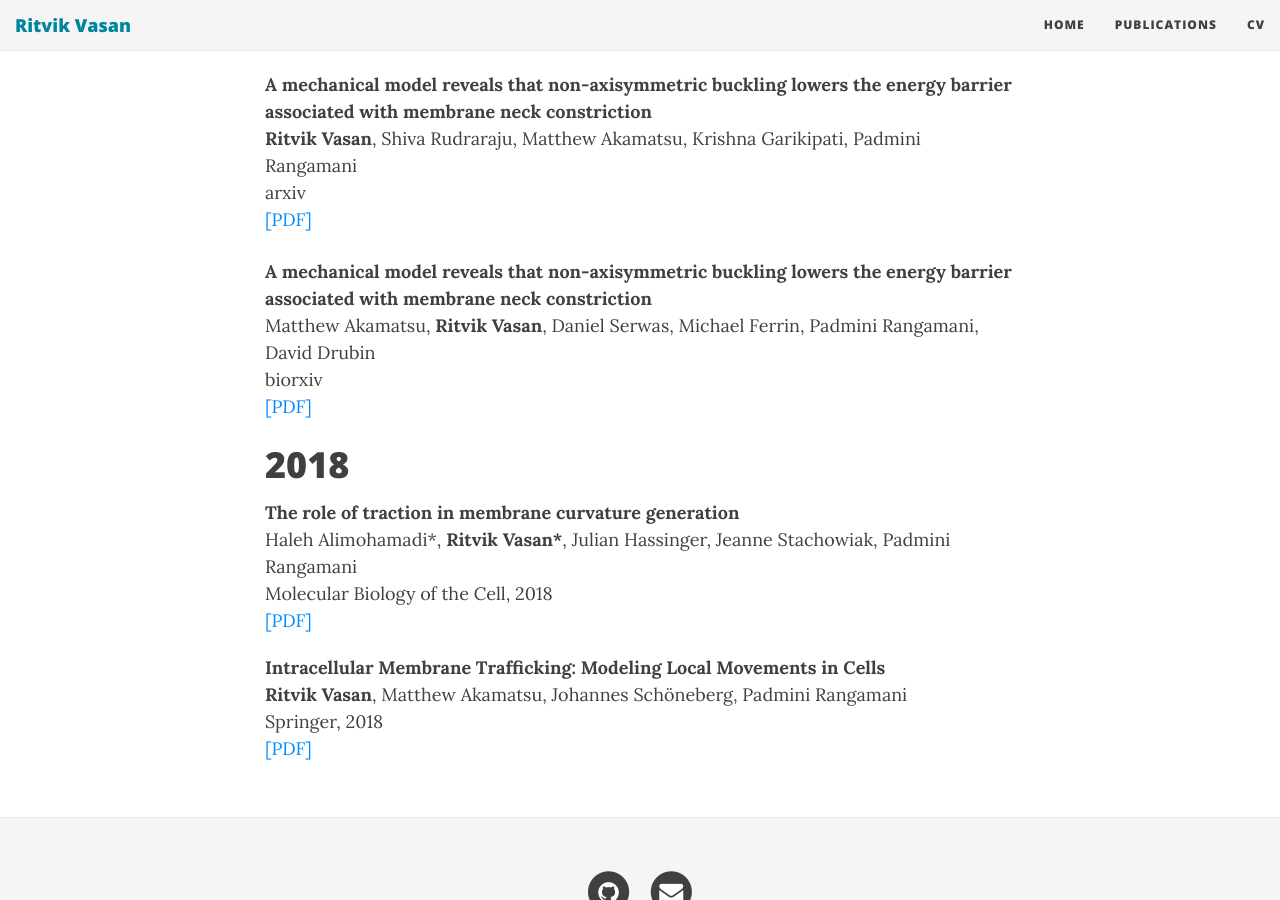
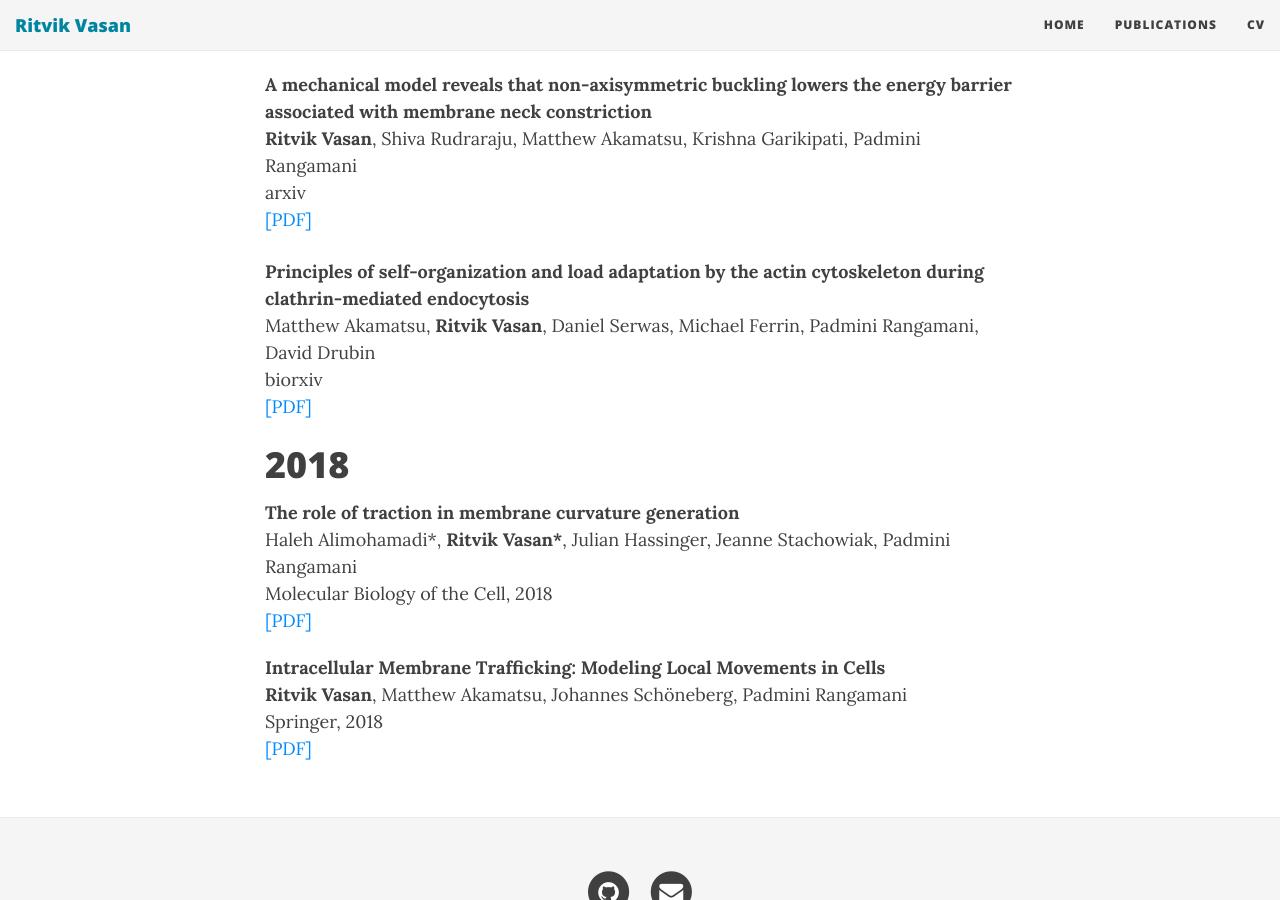
Before and after one commit to ritvikvasan/ritvikvasan.github.io, a Jekyll site: the page built from Publications.md, in a window 1280 px wide and 900 px high, scrolled down 557 px. Built offline with Jekyll 4.4.1, drawn with Linux system fonts in a browser that asks for light colours; nearby versions of some CDN libraries.

Commit message:
edit pubs

```diff
--- a/Publications.md
+++ b/Publications.md
@@ -50,7 +50,7 @@ You can also browse my <a href="https://scholar.google.com/citations?user=NFIAyP
 <div class="media">
     <div class="media-body">
        <p class="media-heading">
-          <strong>A mechanical model reveals that non-axisymmetric buckling lowers the energy barrier associated with membrane neck constriction
+          <strong>Principles of self-organization and load adaptation by the actin cytoskeleton during clathrin-mediated endocytosis
 </strong><br />
           Matthew Akamatsu, <b>Ritvik Vasan</b>, Daniel Serwas, Michael Ferrin, Padmini Rangamani, David Drubin<br />
           biorxiv<br />
```
